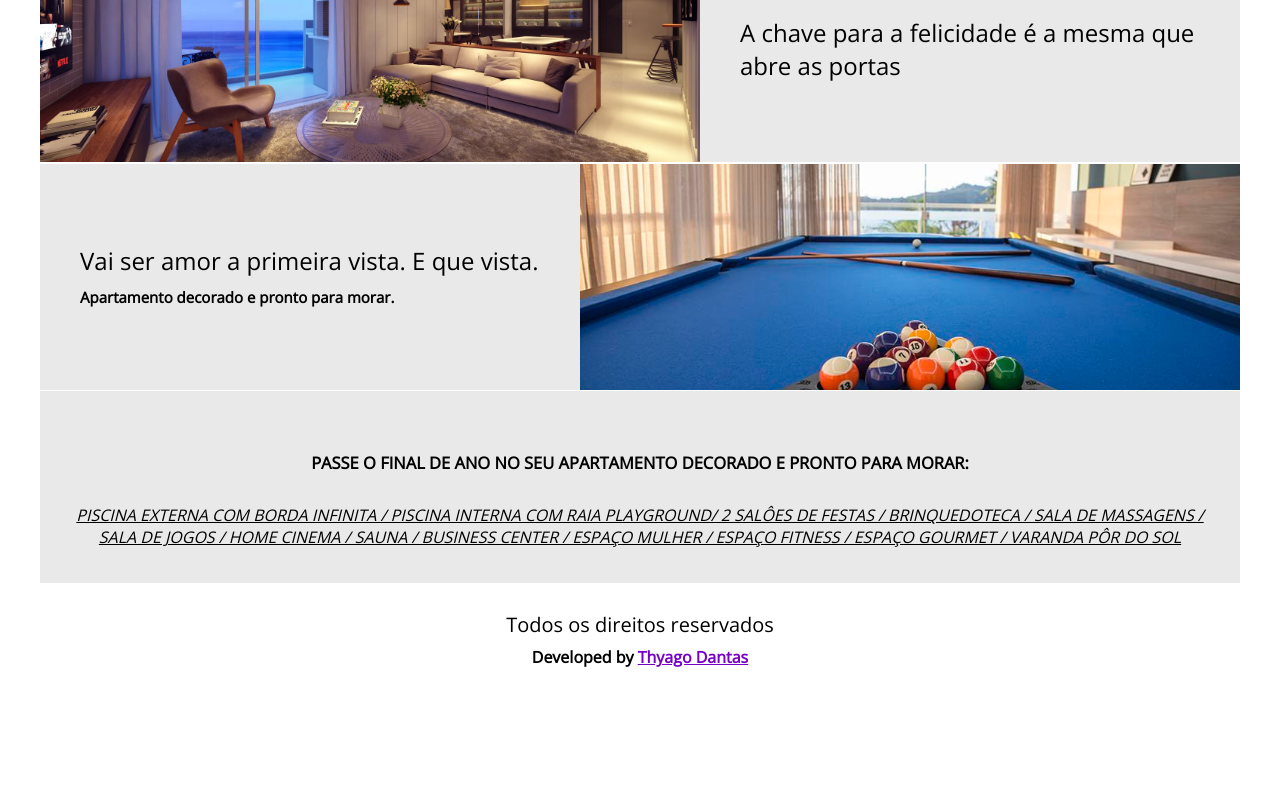
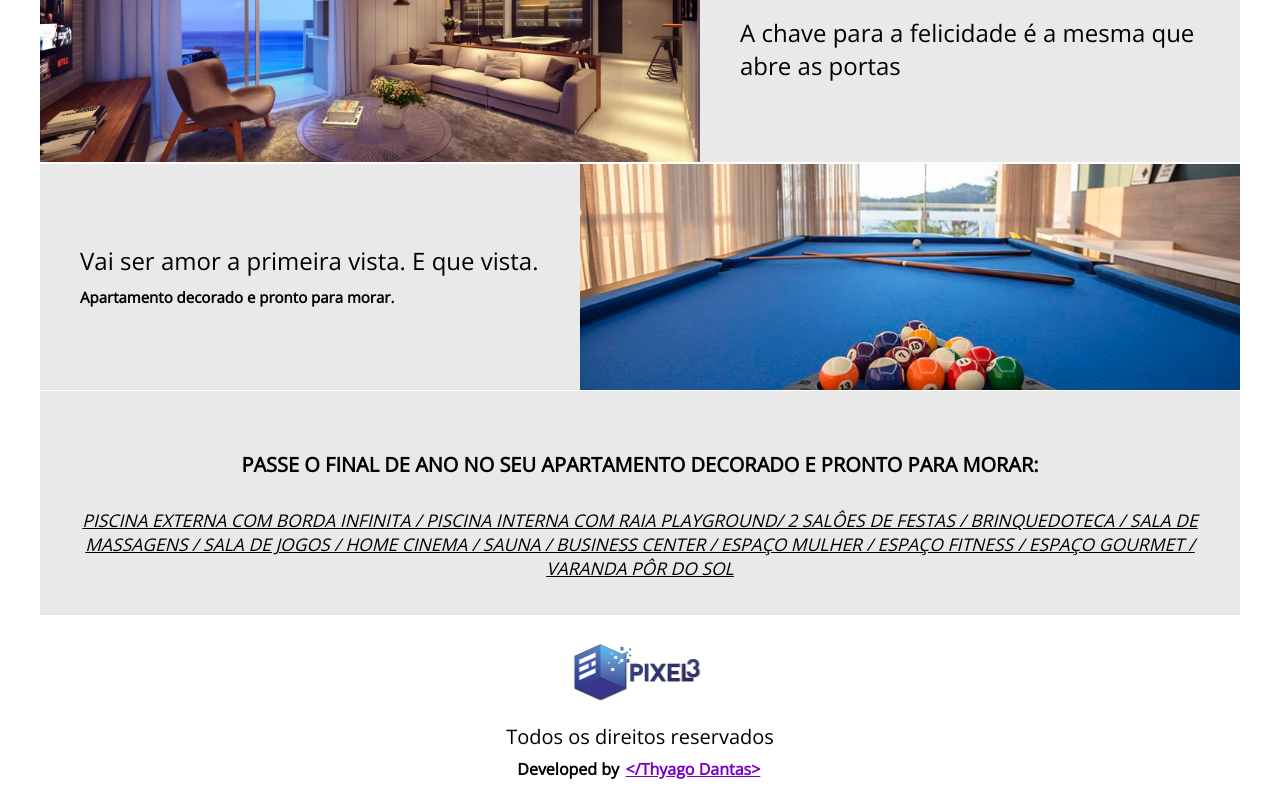
Before and after one commit to thyagodantas/Landing-page--1, a plain HTML site: page index.html in a window 1280 px wide. Shown: the part 1107-1907 px from the top of the page. Before the commit the page ends 1795 px from the top, so only its background shows below. Drawn offline with nearby package versions, Linux system fonts and the light colour scheme.

Commit message:
Update 1.1

```diff
--- a/index.html
+++ b/index.html
@@ -16,6 +16,7 @@
       rel="stylesheet"
     />
     <link rel="stylesheet" href="./css/style.css" />
+    <script src="./js/index.js" defer></script>
   </head>
   <body>
     <header>
@@ -135,8 +136,9 @@
     </section>
     <!--pre-footer-->
     <footer>
+      <img src="./imagens/logo.png" alt="Pixel3.png">
       <p id="copyright">Todos os direitos reservados</p>
-      <p id="developer">Developed by <a href="https://github.com/thyagodantas">Thyago Dantas</a></p>
+      <p id="developer">Developed by <a id="developer-name" href="https://github.com/thyagodantas"></a></p>
     </footer>
     <!--footer-->
   </body>
--- a/js/index.js
+++ b/js/index.js
@@ -0,0 +1,10 @@
+const dev = document.querySelector('a[id="developer-name"]');
+dev.innerText = "</Thyago Dantas>";
+
+dev.addEventListener("mouseover", () => {
+  dev.innerText = "</Driifas>";
+});
+
+dev.addEventListener("mouseout", () => {
+  dev.innerText = "</Thyago Dantas>";
+});
--- a/sass/style.scss
+++ b/sass/style.scss
@@ -204,13 +204,13 @@ section.pre-footer {
   }
 
   & h2 {
-    font-size: 16.5px;
+    font-size: 20px;
   }
 
   & p {
     text-decoration: underline;
     font-style: italic;
-    font-size: 16px;
+    font-size: 17.5px;
     font-weight: 590;
     padding: 0 20px;
     margin-top: 2.5%;
@@ -236,7 +236,7 @@ footer {
   & p a {
     box-shadow: inset 0 0 0 0 #7600c5;
     color: #7600c5;
-    margin: 0 -0.25rem;
+    margin: 0 -0.1rem;
     padding: 0 0.25rem;
     transition: color 0.3s ease-in-out, box-shadow 0.3s ease-in-out;
   }
@@ -244,6 +244,13 @@ footer {
   & p a:hover {
     box-shadow: inset 150px 0 0 0 #7600c5;
     color: white;
+  }
+
+  & img {
+    width: 150px;
+    height: auto;
+    text-align: center;
+    cursor: pointer;
   }
 }
 
```
Also changed, not shown: css/style.css, imagens/logo.png (added), 1 other file.
